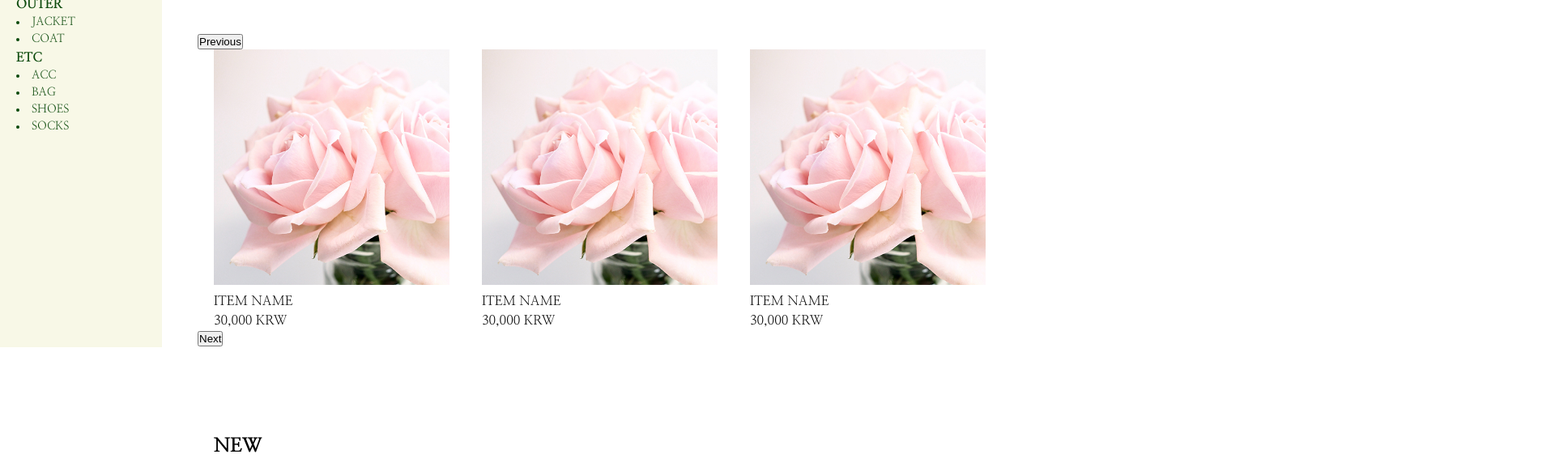
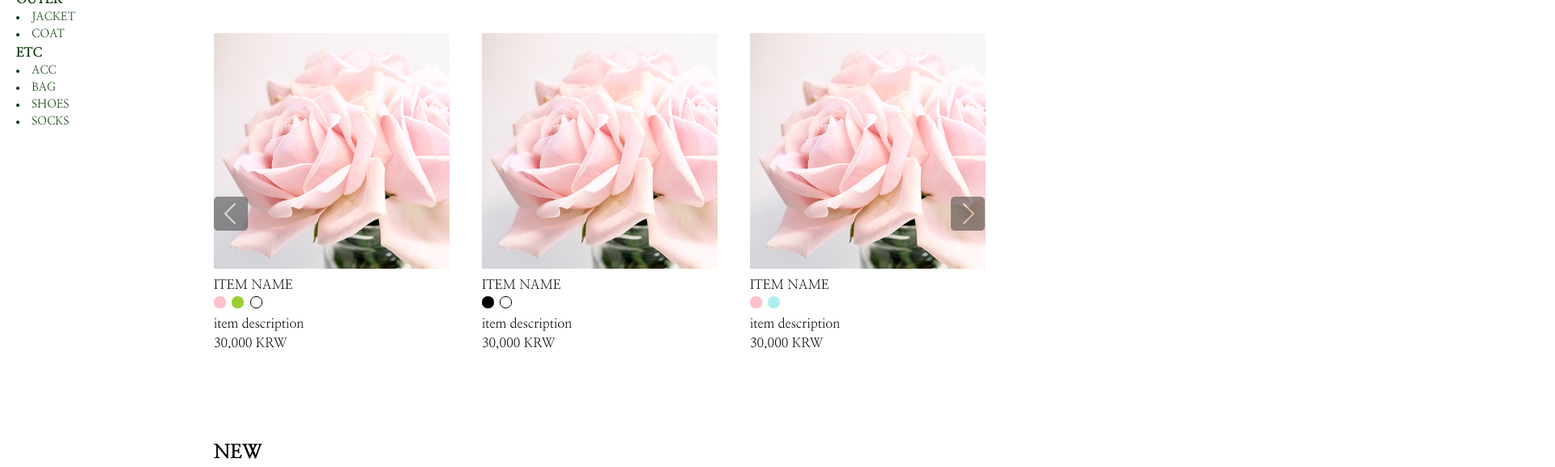
Before and after one commit to ahnks/mall.github.io, a plain HTML site: page index.html in a window 1280 px wide. Shown: the part 371-948 px from the top of the page at 81% size, 1920 px wide, since content can reach past the window. Drawn offline with nearby package versions, Linux system fonts and the light colour scheme.

Commit message:
컬러칩,화살표 추가, 가로스크롤제거

```diff
--- a/css/index.css
+++ b/css/index.css
@@ -17,6 +17,7 @@ li {
 }
 
 body {
+    overflow-x: hidden;
     font-family: 'Nanum Myeongjo', serif;
 }
 
@@ -54,7 +55,7 @@ fieldset a:hover,
 aside,
 .notice_container>a,
 .gnb ul li {
-    color: rgb(12, 74, 12);
+    color: rgb(0, 51, 0);
 }
 
 /* 공통지정 끝 */
@@ -66,7 +67,6 @@ aside {
     position: fixed;
     width: 200px;
     height: 100vh;
-    background-color: rgb(248, 248, 231);
     padding: 20px;
 }
 
@@ -81,13 +81,12 @@ legend {
 }
 
 fieldset {
-    border: 1px solid rgb(12, 74, 12);
+    border: 1px solid rgb(0, 51, 0);
 }
 
 fieldset a {
     font-size: 12px;
 }
-
 
 .items {
     line-height: 1.5;
@@ -102,7 +101,6 @@ fieldset a {
     list-style: disc;
     list-style-position: inside;
 }
-
 
 
 /* 헤더 */
@@ -128,6 +126,7 @@ header {
     border: 1px solid;
     color: black;
 }
+
 /* 공지 슬릭 버튼 */
 .notice .slick-arrow {
     position: absolute;
@@ -147,6 +146,8 @@ header {
     background: url("/img/notice_down.png") no-repeat;
     bottom: 10px;
 }
+
+
 /* 헤더 오른쪽 메뉴 */
 .gnb ul li {
     float: left;
@@ -176,11 +177,12 @@ section h2 {
     padding: 5vw;
 }
 
-.best_item_list{
+.best_item_list {
     padding: calc(5vw - 20px);
+    /* border: 1px solid; */
 }
 
-.best_item_list li{
+.best_item_list li {
     margin: 0 20px;
 }
 
@@ -194,9 +196,39 @@ section h2 {
     line-height: 1.5;
 }
 
+.best_item_list .slick-arrow {
+    position: absolute;
+    width: 50px;
+    height: 50px;
+    top: 50%;
+    text-indent: -9999px;
+    border: none;
+    background: url("/img/arrow.png") no-repeat;
+    z-index: 1;
+}
+
+.best_item_list .slick-arrow.slick-prev {
+    left: calc(5vw - 4px);
+}
+
+.best_item_list .slick-arrow.slick-next {
+    transform: rotate(180deg);
+    right: calc(5vw - 4px);
+}
+
+/* 컬러칩 */
+
+.chip {
+    width: 15px;
+    height: 15px;
+    border-radius: 7px;
+    display: inline-block;
+    margin-right: 3px;
+}
+
 /* 푸터 */
 footer {
-    background-color: rgb(12, 74, 12);
+    background-color: rgb(0, 51, 0);
     color: beige;
     font-size: 14px;
     padding: 3vw;
--- a/index.html
+++ b/index.html
@@ -22,7 +22,7 @@
             $(".best_item_list").slick({
                 slidesToShow:3,
                 slidesToScroll:1,
-                autoplay:true,
+                // autoplay:true,
                 autoplaySpeed:3000,
                 dots:false,
                 arrows:true,
@@ -35,7 +35,7 @@
 <body>
     <aside>
         <div class="logo"><a href="#">
-                <h1>FashionMall</h1>
+                <h1><img src="img/logo.png" alt="로고"></h1>
             </a>
         </div><!-- logo -->
         <form action="" autocomplete="on">
@@ -122,30 +122,64 @@
             <li><a href="#"><img src="img/best.jpg" alt="bestitem"></a>
                 <div class="item_info">
                     <p><a href="#">ITEM NAME</p></a>
+                    <div class="color">
+                        <p class="chip" style="background-color: pink;"></p>
+                        <p class="chip" style="background-color:yellowgreen"></p>
+                        <p class="chip" style="background-color:white; border:1px solid;"></p>
+                    </div>
+                    <p>item description</p>
                     <p>30,000 KRW</p>
                 </div><!-- item_info -->
             </li>
             <li><a href="#"><img src="img/best.jpg" alt="bestitem"></a>
                 <div class="item_info">
                     <p><a href="#">ITEM NAME</p></a>
+                    <div class="color">
+                        <p class="chip" style="background-color: black;"></p>
+                        <p class="chip" style="background-color:white; border:1px solid;"></p>
+                    </div>
+
+                    <p>item description</p>
+
                     <p>30,000 KRW</p>
                 </div><!-- item_info -->
             </li>
             <li><a href="#"><img src="img/best.jpg" alt="bestitem">
                 <div class="item_info">
                     <p><a href="#">ITEM NAME</p></a>
+                    <div class="color">
+                        <p class="chip" style="background-color: pink;"></p>
+                        <p class="chip" style="background-color:paleturquoise"></p>
+                    </div>
+
+                    <p>item description</p>
+
                     <p>30,000 KRW</p>
                 </div><!-- item_info -->
             </li>
             <li><a href="#"><img src="img/best.jpg" alt="bestitem">
                 <div class="item_info">
                     <p><a href="#">ITEM NAME</p></a>
+                    <div class="color">
+                        <p class="chip" style="background-color: pink;"></p>
+                        <p class="chip" style="background-color:paleturquoise"></p>
+                    </div>
+
+                    <p>item description</p>
+
                     <p>30,000 KRW</p>
                 </div><!-- item_info -->
             </li>
             <li><a href="#"><img src="img/best.jpg" alt="bestitem">
                 <div class="item_info">
                     <p><a href="#">ITEM NAME</p></a>
+                    <div class="color">
+                        <p class="chip" style="background-color: pink;"></p>
+                        <p class="chip" style="background-color:paleturquoise"></p>
+                    </div>
+
+                    <p>item description</p>
+
                     <p>30,000 KRW</p>
                 </div><!-- item_info -->
             </li>
```
Also changed, not shown: img/arrow.png (added), img/logo.png (added).
